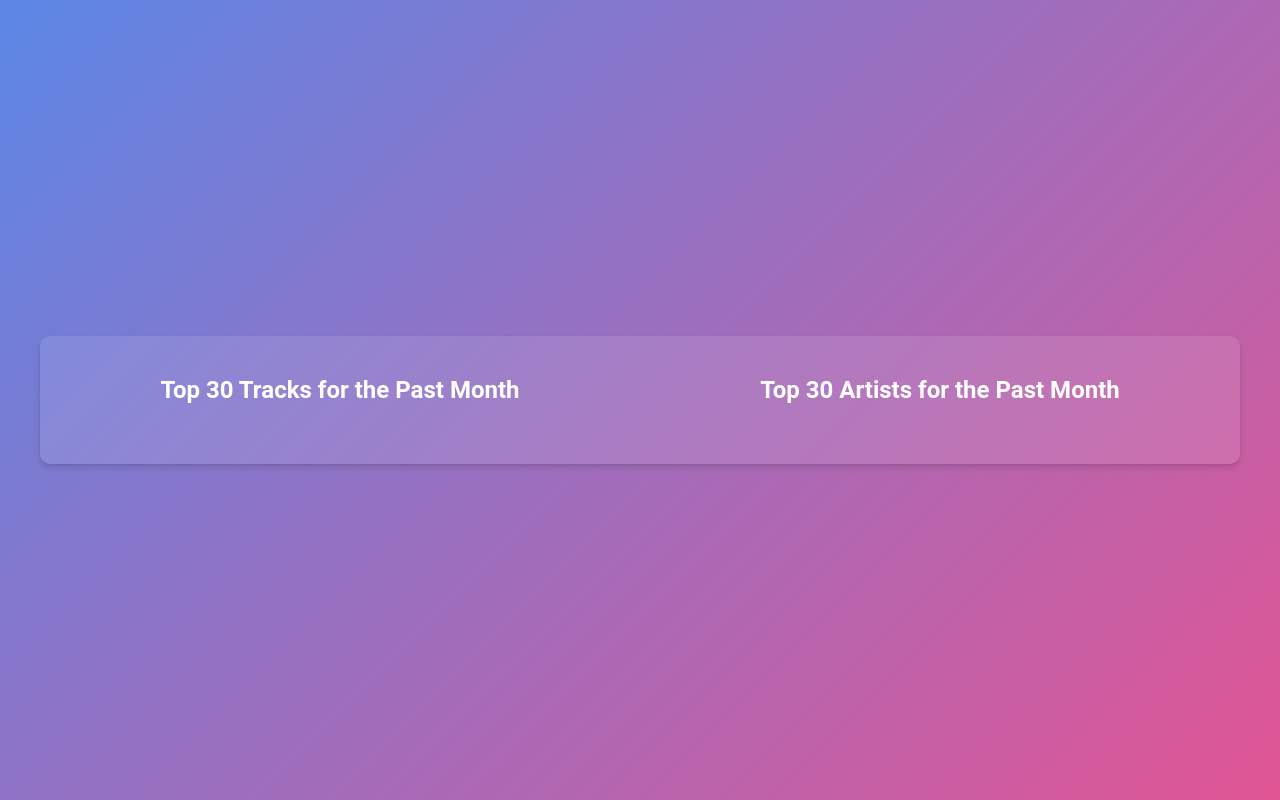
After one commit to T0raT/CS411-Team5, a Flask app: template templates/top_tracks_and_artists.html in a window 1280 px wide. The commit adds this page. Run offline with Flask 2, Linux system fonts and the light colour scheme; the template is opened without the code that fills it, so the values that code supplies are empty.

Commit message:
Added css stlyes to tracks and artist list

```diff
--- a/app.py
+++ b/app.py
@@ -44,7 +44,11 @@ def getTracks():
         print("user not logged in")
         redirect(url_for("login", _external=False))
     sp = spotipy.Spotify(auth=token_info['access_token'])
-    return str(sp.current_user_top_tracks(limit=50, offset=0)['items'][1])
+    # Get top 30 tracks for the past month
+    top_tracks = sp.current_user_top_tracks(limit=30, offset=0, time_range='short_term')['items']
+    # Get top 30 artists for the past month
+    top_artists = sp.current_user_top_artists(limit=30, offset=0, time_range='short_term')['items']
+    return render_template('top_tracks_and_artists.html', top_tracks=top_tracks, top_artists=top_artists)
 
 
 def get_token():
--- a/templates/landingpage.html
+++ b/templates/landingpage.html
@@ -2,12 +2,11 @@
 <html lang="en">
   <head>
     <meta charset="UTF-8" />
-    <meta name="viewport" content="width=device-width, initial-scale=1.0" />
+    <meta name="viewport" content="width=device-width, initial-scale=1" />
     <link
       rel="stylesheet"
       href="{{ url_for('static', filename='css/landingpage.css') }}"
     />
-
     <title>Head2Head</title>
   </head>
   <body>
--- /dev/null
+++ b/templates/top_tracks_and_artists.html
@@ -0,0 +1,83 @@
+<!DOCTYPE html>
+<html lang="en">
+  <head>
+    <meta charset="UTF-8" />
+    <meta name="viewport" content="width=device-width, initial-scale=1" />
+    <title>Top Tracks and Artists</title>
+    <style>
+      * {
+        box-sizing: border-box;
+        margin: 0;
+        padding: 0;
+      }
+      body {
+        font-family: "Roboto", sans-serif;
+        background: linear-gradient(135deg, #5b86e5, #e15594);
+        color: #fff;
+        display: flex;
+        justify-content: center;
+        align-items: center;
+        height: 100vh;
+        padding: 20px;
+      }
+      .container {
+        display: flex;
+        justify-content: space-between;
+        width: 100%;
+        max-width: 1200px;
+        background: rgba(255, 255, 255, 0.1);
+        border-radius: 10px;
+        box-shadow: 0 4px 6px rgba(0, 0, 0, 0.1), 0 1px 3px rgba(0, 0, 0, 0.08);
+        overflow: hidden;
+      }
+      .list-container {
+        flex: 1;
+        padding: 40px;
+        border-right: 0px solid rgba(255, 255, 255, 0.1);
+      }
+      h1 {
+        font-size: 24px;
+        font-weight: 700;
+        text-align: center;
+        margin-bottom: 20px;
+      }
+      ol {
+        list-style: none;
+      }
+      li {
+        font-size: 16px;
+        font-weight: 300;
+        padding: 5px 0;
+        position: relative;
+        margin-bottom: 10px;
+      }
+      li:before {
+        content: counter(item) ".";
+        counter-increment: item;
+        position: absolute;
+        left: -30px;
+        font-weight: 700;
+      }
+    </style>
+  </head>
+  <body>
+    <div class="container">
+      <div class="list-container">
+        <h1>Top 30 Tracks for the Past Month</h1>
+        <ol>
+          {% for track in top_tracks %}
+          <li>{{ track.name }} by {{ track.artists[0].name }}</li>
+          {% endfor %}
+        </ol>
+      </div>
+      <div class="list-container">
+        <h1>Top 30 Artists for the Past Month</h1>
+        <ol>
+          {% for artist in top_artists %}
+          <li>{{ artist.name }}</li>
+          {% endfor %}
+        </ol>
+      </div>
+    </div>
+  </body>
+</html>
```
